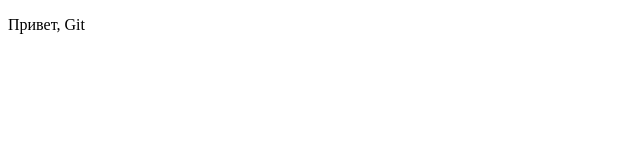
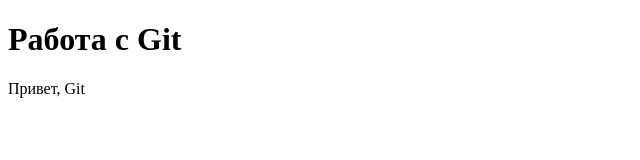
Before and after one commit to SineYlo/git-academy, a plain HTML site: page index.html in a window 1280 px wide. Shown: the whole page, without its empty margins (0-640 px from the left). Drawn offline with Linux system fonts and the light colour scheme.

Commit message:
added the title

```diff
--- a/index.html
+++ b/index.html
@@ -7,6 +7,9 @@
     <title>Document</title>
 </head>
 <body>
+    <h1>
+        Работа с Git
+    </h1>
     <p>
         Привет, Git
     </p>
```
